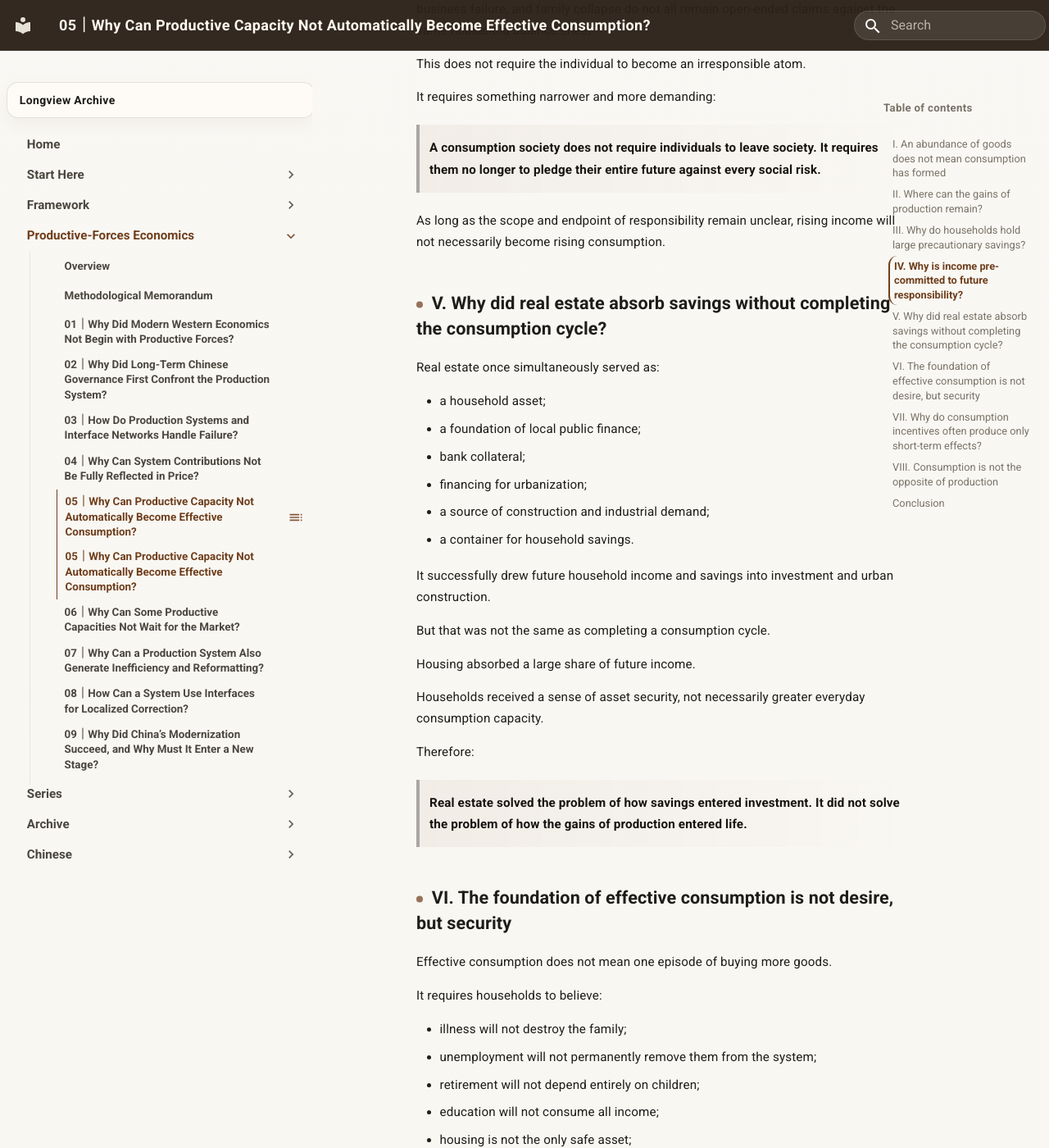
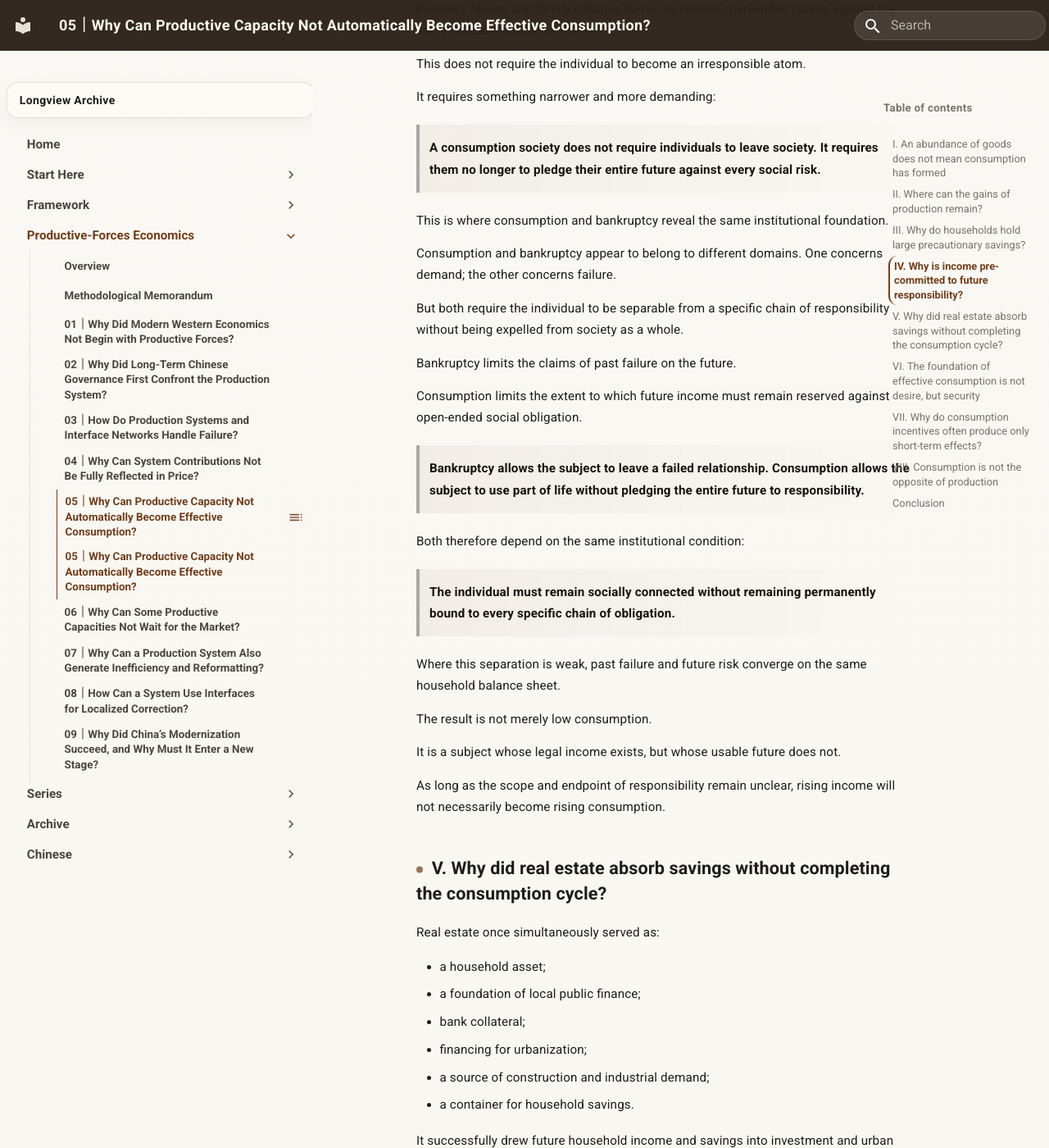
Before and after one commit to guanshi1688/longview-archive, an MkDocs documentation site: the page built from docs/essays/english/productive-forces-economics/05-consumption.md, in a window 1280 px wide and 1400 px high, scrolled down 3699 px. Shown: the whole window at 82% size. Built offline with MkDocs 1.6.1 and Material for MkDocs 9.7.7, drawn with Linux system fonts in a browser that asks for light colours.

Commit message:
Update 05-consumption.md

```diff
--- a/docs/essays/english/productive-forces-economics/05-consumption.md
+++ b/docs/essays/english/productive-forces-economics/05-consumption.md
@@ -115,6 +115,28 @@ This does not require the individual to become an irresponsible atom.
 It requires something narrower and more demanding:
 
 > **A consumption society does not require individuals to leave society. It requires them no longer to pledge their entire future against every social risk.**
+
+This is where consumption and bankruptcy reveal the same institutional foundation.
+
+Consumption and bankruptcy appear to belong to different domains. One concerns demand; the other concerns failure.
+
+But both require the individual to be separable from a specific chain of responsibility without being expelled from society as a whole.
+
+Bankruptcy limits the claims of past failure on the future.
+
+Consumption limits the extent to which future income must remain reserved against open-ended social obligation.
+
+> **Bankruptcy allows the subject to leave a failed relationship. Consumption allows the subject to use part of life without pledging the entire future to responsibility.**
+
+Both therefore depend on the same institutional condition:
+
+> **The individual must remain socially connected without remaining permanently bound to every specific chain of obligation.**
+
+Where this separation is weak, past failure and future risk converge on the same household balance sheet.
+
+The result is not merely low consumption.
+
+It is a subject whose legal income exists, but whose usable future does not.
 
 As long as the scope and endpoint of responsibility remain unclear, rising income will not necessarily become rising consumption.
 
```
